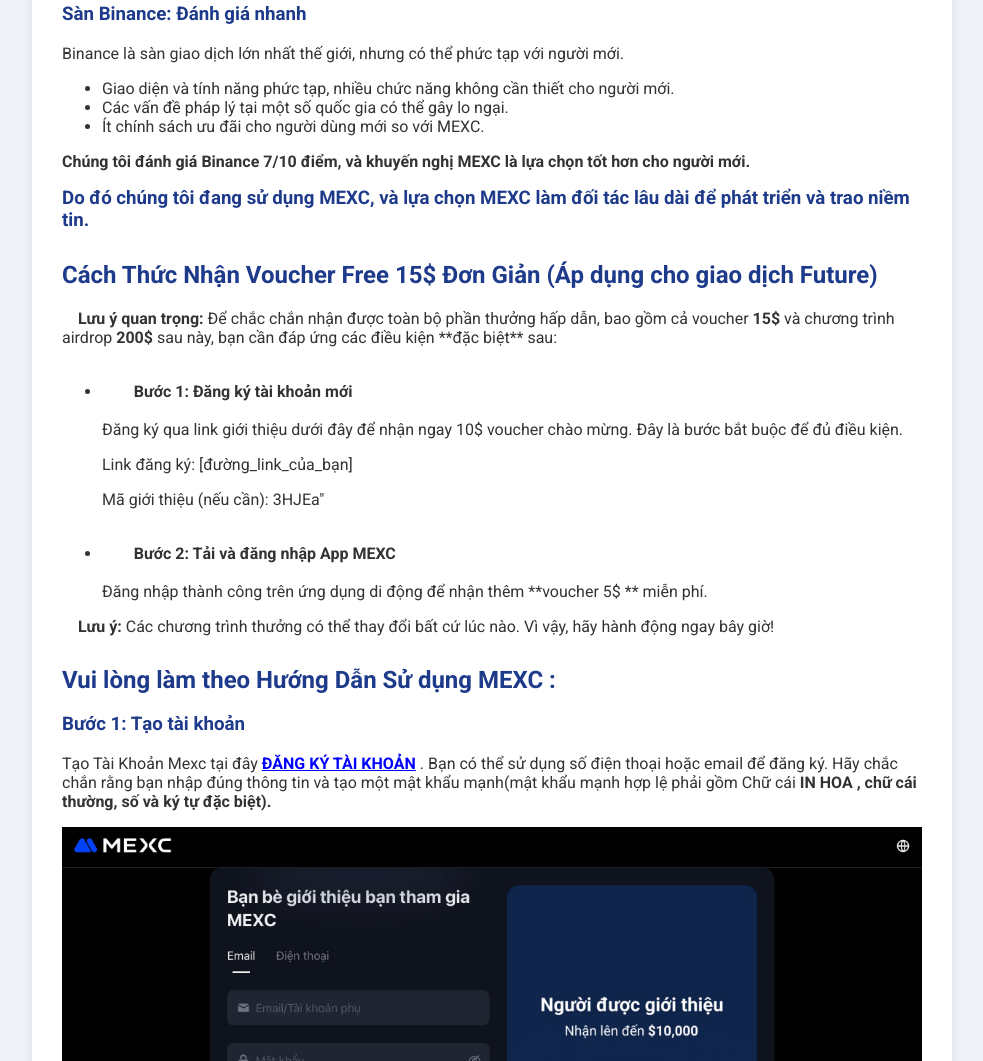
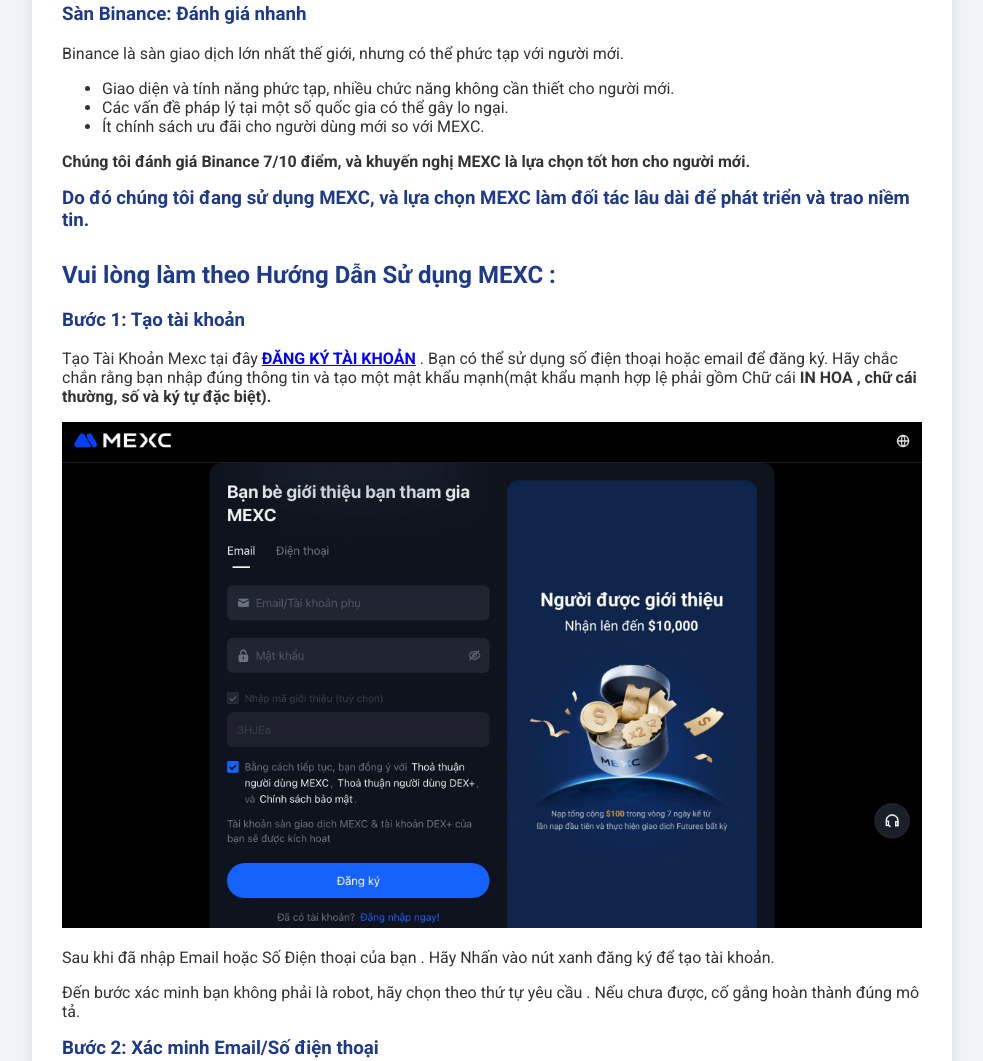
Before and after one commit to TriThucVietDigital/TriThucVietDigital.github.io, a plain HTML site: page sangiaodich.html in a window 1280 px wide. Shown: the part 1746-2807 px from the top of the page, without its empty margins (148-1131 px from the left). Drawn offline with Linux system fonts and the light colour scheme.

Commit message:
Update sangiaodich.html

```diff
--- a/sangiaodich.html
+++ b/sangiaodich.html
@@ -98,28 +98,6 @@ sàn nào cũng đảm bảo an toàn cho nhà đầu tư. Mặc dù có nhiều
 <p><strong>Chúng tôi đánh giá Binance 7/10 điểm, và khuyến nghị MEXC là lựa chọn tốt hơn cho người mới.</strong></p>
      <h3> Do đó chúng tôi đang sử dụng MEXC, và lựa chọn MEXC làm đối tác lâu dài để phát triển và trao niềm tin. </h3>
 
-      <h2>Cách Thức Nhận Voucher Free 15$ Đơn Giản (Áp dụng cho giao dịch Future)</h2>
-<p>
-    <strong>Lưu ý quan trọng:</strong> Để chắc chắn nhận được toàn bộ phần thưởng hấp dẫn, bao gồm cả voucher <strong>15$</strong> và chương trình airdrop <strong>200$</strong> sau này, bạn cần đáp ứng các điều kiện **đặc biệt** sau:
-</p>
-<ul>
-    <li>
-        <strong>Bước 1: Đăng ký tài khoản mới</strong>
-     </li>
-        <br>Đăng ký qua link giới thiệu dưới đây để nhận ngay 10$ voucher chào mừng. Đây là bước bắt buộc để đủ điều kiện.</br>
-<p>Link đăng ký: [đường_link_của_bạn] </p>
-<p>Mã giới thiệu (nếu cần): 3HJEa" </p>
-
-
-    <li>
-        <strong>Bước 2: Tải và đăng nhập App MEXC</strong>
-      </li>
-        <br> Đăng nhập thành công trên ứng dụng di động để nhận thêm **voucher 5$ ** miễn phí.
-
-</ul>
-<p>
-    <strong>Lưu ý:</strong> Các chương trình thưởng có thể thay đổi bất cứ lúc nào. Vì vậy, hãy hành động ngay bây giờ!
-</p>
 </section>
 
 <section>
```
